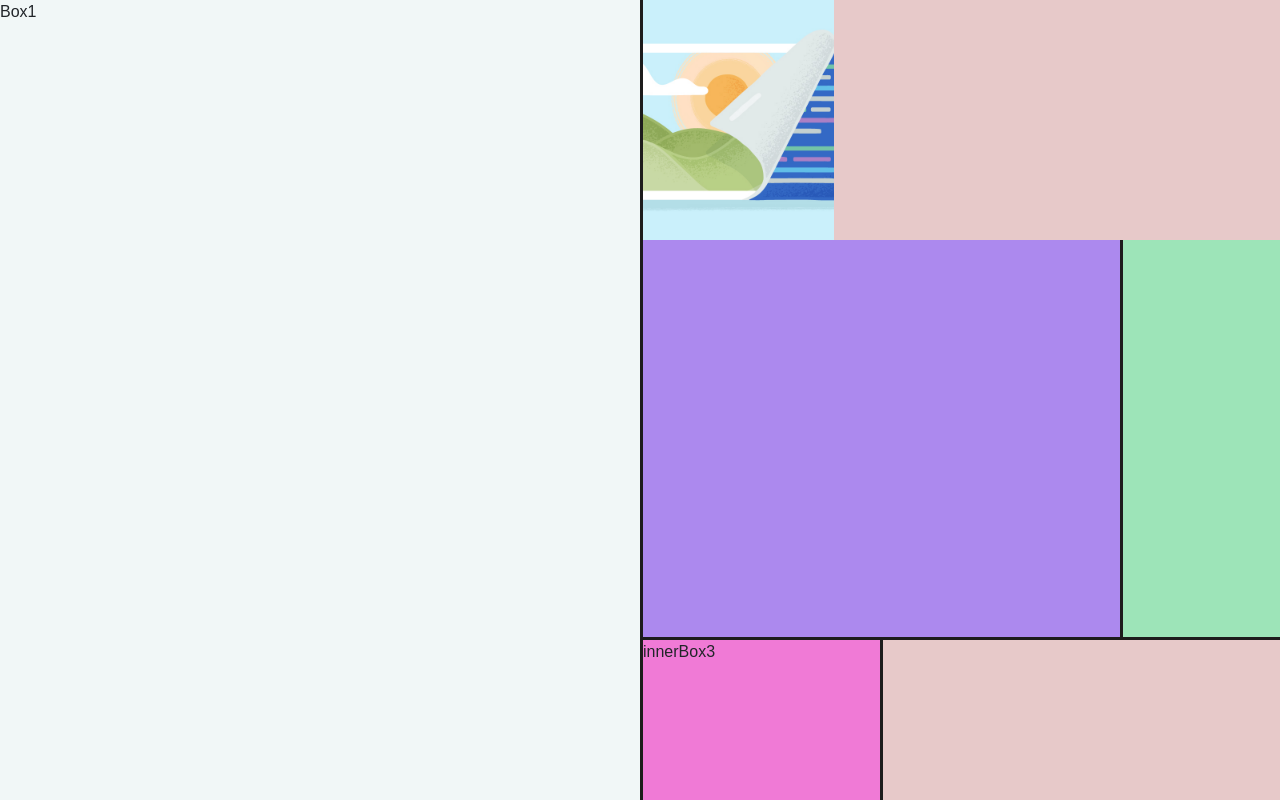
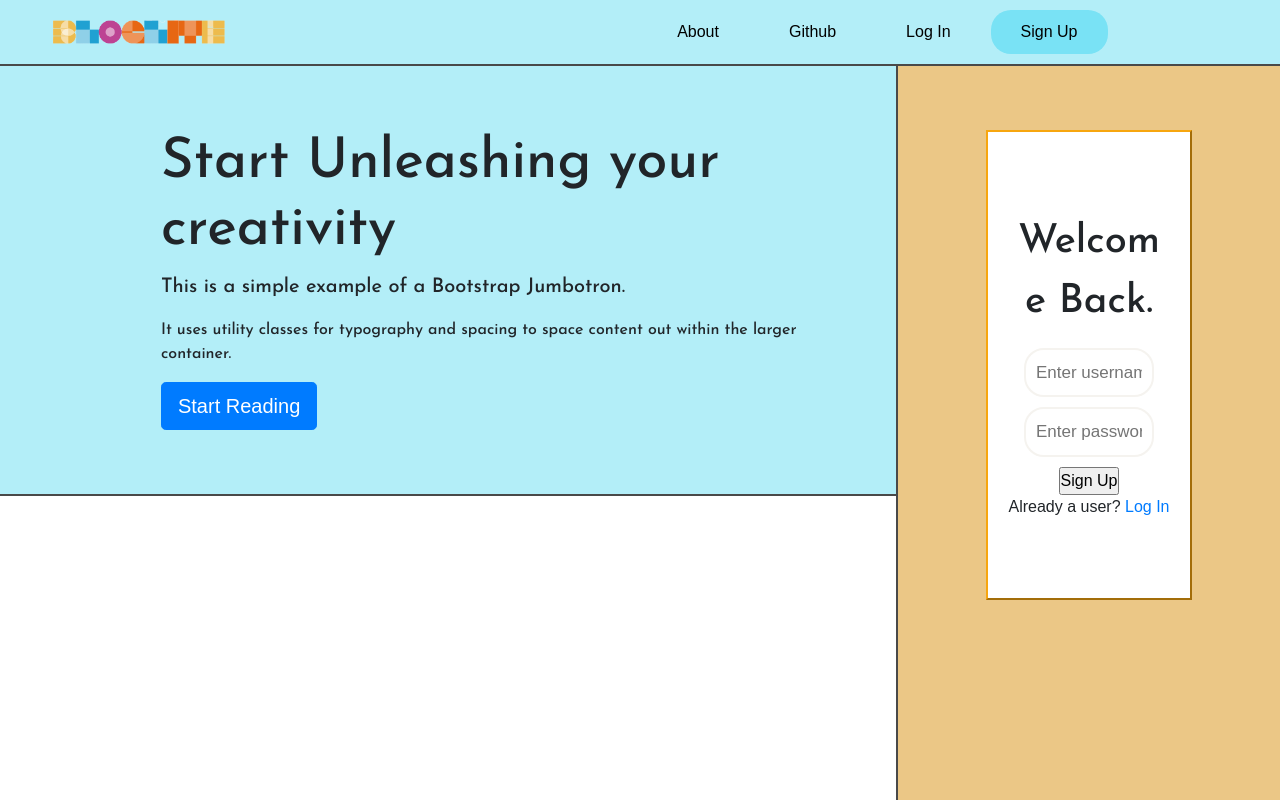
Before and after one commit to p4arth/BlogLite, a Vue app in the folder frontend/: page /login in a window 1280 px wide. Shown: the top 800 px of the page. Built offline with nearby package versions, Linux system fonts and the light colour scheme.

Commit message:
added paths for login/signup

```diff
--- a/frontend/src/components/FrontPage.vue
+++ b/frontend/src/components/FrontPage.vue
@@ -19,7 +19,7 @@
               <li class="list-group-item">
                 <div>
                   <p class = "auth-message">
-                    Get Started!
+                    {{ message }}
                   </p>
                 </div>
                 <div>
@@ -35,6 +35,12 @@
                     </div>
                     <input type="submit" value="Sign Up">
                   </form>
+                  <div>
+                    Already a user?
+                    <a :href="`${path_url}`">
+                      Log In
+                    </a>
+                  </div>
                 </div>
               </li>
             </ul>
@@ -45,11 +51,31 @@
 </template>
 
 <script>
-  import NavBar from './NavBar.vue';
+import NavBar from './NavBar.vue';
   export default {
     name: 'FrontPage',
     components: {
       NavBar,
+    },
+    data() {
+      return {
+        message: "Get Started!",
+        path_url: "./login"
+      }
+    },
+    mounted(){
+      const path = window.location.href;
+      // console.log(typeof path);
+      if(path.includes("login")){
+        if(this.message == "Get Started!"){
+          this.message = "Welcome Back."
+          this.path_url = "./signup"
+          let element = document.getElementById("email");
+          console.log(element);
+          element.remove();
+
+        }
+      }
     },
   }
 </script>
@@ -65,6 +91,7 @@
     font-family: 'montserrat', sans-serif;
   }
   header {
+
     width: 100%;
     background-color: rgb(179, 238, 248);
     padding: 10px;
@@ -127,7 +154,7 @@
     border: 2px solid rgb(245, 243, 239);
     border-radius: 20px;
     outline: none;
-    transition: border-bottom 0.3s ease-in-out;
+    transition: background-color 0.2s ease-in-out;
   }
 
   input:hover{
--- a/frontend/src/router/routes.js
+++ b/frontend/src/router/routes.js
@@ -3,7 +3,7 @@ import VueRouter from 'vue-router';
 import HomePage from "../components/HomePage.vue";
 import MyBlogs from "../components/MyBlogs.vue";
 import FrontPage from "../components/FrontPage.vue"
-import AuthViews from "../components/auth_comps/AuthViews.vue"
+// import AuthViews from "../components/auth_comps/AuthViews.vue"
 // import App from "../App.vue";
 // import base from "../components/navbar.vue";
 Vue.use(VueRouter);
@@ -14,12 +14,12 @@ export default new VueRouter({
         {
             path: "/login",
             name: 'loginView',
-            component: AuthViews,
+            component: FrontPage,
         },
         {
             path: "/signup",
             name: "signupView",
-            component: AuthViews,
+            component: FrontPage,
         },
         {
             path: "/:username/homepage",
```
